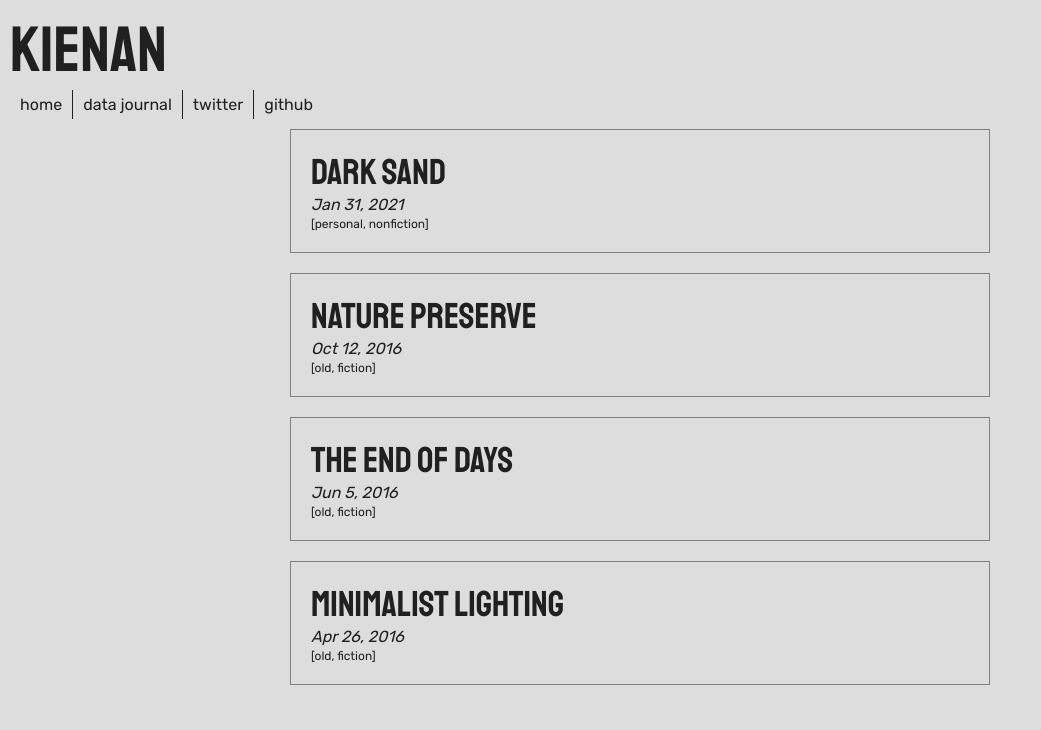
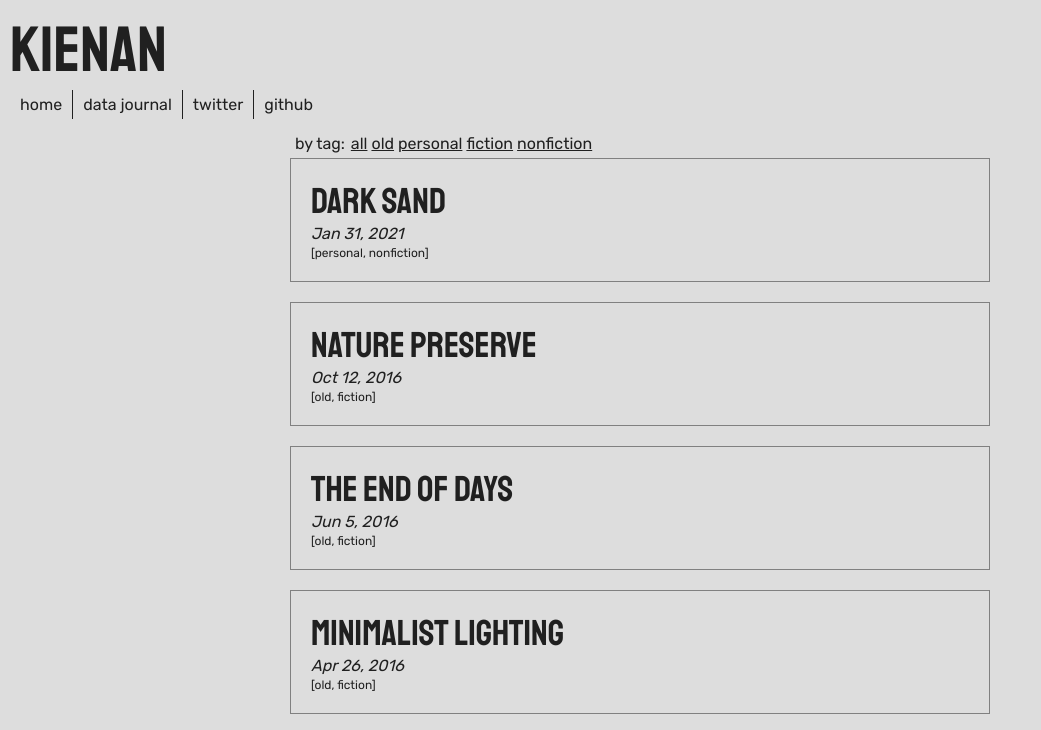
Before and after one commit to kienankb/website, a Next.js app: page / in a window 1280 px wide. Shown: the top 730 px of the page, without its empty margins (0-1041 px from the left). Built offline with nearby package versions, Linux system fonts and the light colour scheme.

Commit message:
create tag filter

```diff
--- a/components/blogcard.tsx
+++ b/components/blogcard.tsx
@@ -21,7 +21,7 @@ type BlogCardProps = {
 };
 
 const BlogCard = ({post}: BlogCardProps) => {
-  return <Link href={`/blog/${post.slug}/`}>
+  return <Link passHref href={`/blog/${post.slug}/`}>
     <div className={styles.card}>
       <span className={styles.metadata}>
         <div className={styles.title}>{post.title}</div>
--- a/components/styles/BlogCard.module.css
+++ b/components/styles/BlogCard.module.css
@@ -1,3 +1,15 @@
+.tagSelector {
+  font-family: 'Rubik';
+  padding: 5px;
+}
+
+.tagSelectorChoice {
+  padding-left: 2px;
+  padding-right: 2px;
+  cursor: pointer;
+  text-decoration: underline;
+}
+
 .card {
   width: 100%;
   padding: 20px;
--- a/pages/index.tsx
+++ b/pages/index.tsx
@@ -2,11 +2,17 @@ import type {NextPage} from 'next';
 import Head from 'next/head';
 
 import {BlogPosts} from '../data/blog-metadata';
+import {Tags} from '../data/tags';
 import BlogCard from '../components/blogcard';
 import Layout from '../components/layout';
+import { useState } from 'react';
+
+import styles from '../components/styles/BlogCard.module.css';
 
 
 const Index: NextPage = () => {
+  const [selectedTag, setSelectedTag] = useState<null | string>(null);
+
   return <Layout>
     <>
     <Head>
@@ -15,7 +21,10 @@ const Index: NextPage = () => {
       <meta name="description" content="He's just zis guy, you know" />
       <link rel="icon" href="/favicon.ico" />
     </Head>
-    {BlogPosts.sort((a, b) => {
+    <div className={styles.tagSelector}>by tag: <span key='all' className={styles.tagSelectorChoice} onClick={() => setSelectedTag(null)}>all</span>{Tags.map(tag => <span key={tag.name} className={styles.tagSelectorChoice} onClick={() => setSelectedTag(tag.name)}>{tag.name}</span>)}</div>
+    {BlogPosts.filter((post) => {
+      return selectedTag === null || post.tagNames.includes(selectedTag);
+    }).sort((a, b) => {
       return a.publishDate < b.publishDate ? 1 : -1;
     }).map((post) => <BlogCard key={post.slug} post={post} />)}
     </>
```
